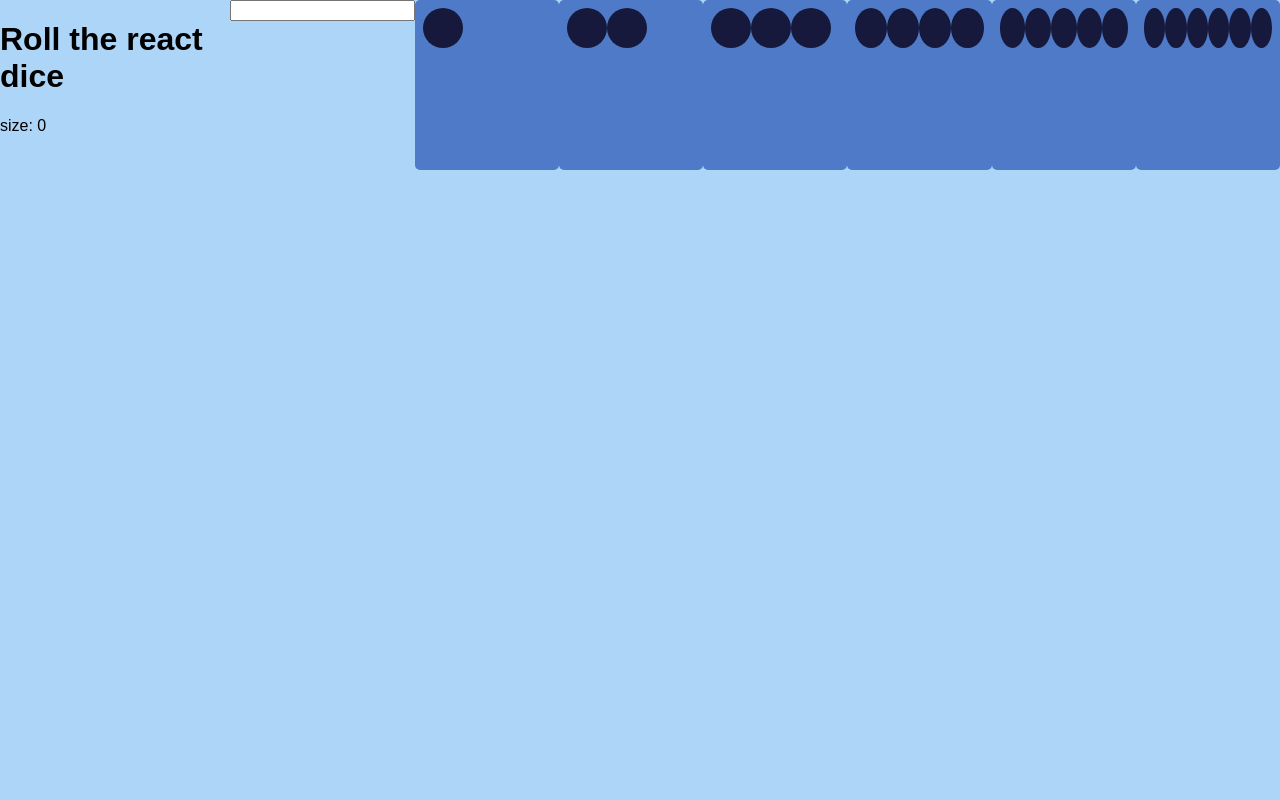
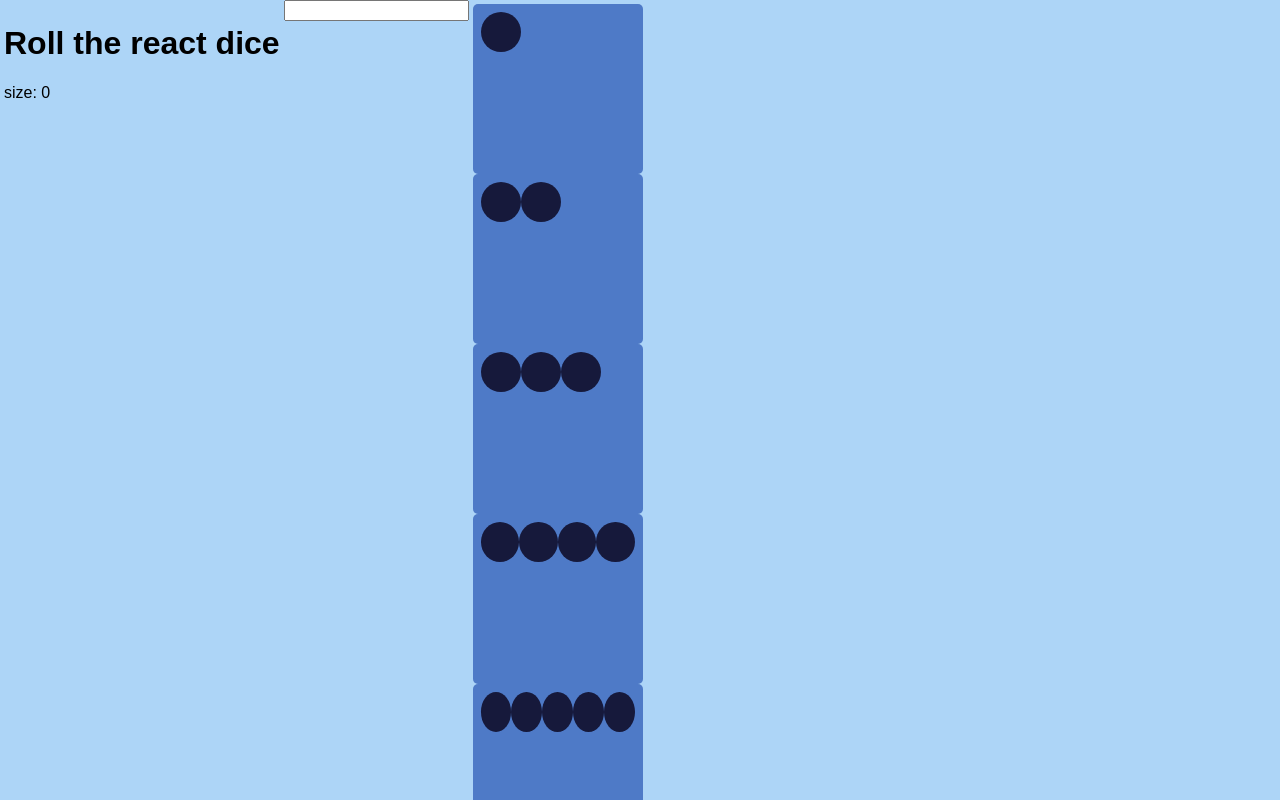
Before and after one commit to weslleyaraujo/roll-the-dice, a React (Create React App) app: page / in a window 1280 px wide. Shown: the top 800 px of the page. Built offline with nearby package versions, Linux system fonts and the light colour scheme.

Commit message:
feat(Dices): moving to Dices file

```diff
--- a/src/App.js
+++ b/src/App.js
@@ -1,8 +1,14 @@
 import React, { Component } from 'react';
 import { Flex, Box } from 'reflexbox';
 
-import Dice from './components/Dice/Dice';
-import Dot from './components/Dot/Dot';
+import {
+  One,
+  Two,
+  Three,
+  Four,
+  Five,
+  Six,
+} from './components/Dices/Dices';
 import './App.css';
 
 const ui = (state = {
@@ -55,132 +61,23 @@ class App extends Component {
         justify="space-around"
 
         >
-        <Box>
+        <Box
+          p={1}>
           <h1>Roll the react dice</h1>
           <p>size: {size}</p>
         </Box>
         <form onSubmit={this.onFormSubmit.bind(this)}>
           <input ref="size" type="number" max={4} />
         </form>
-
-        {/* 1 */}
-        <Dice
-          align="center"
-          justify="center"
-          >
-          <Dot />
-        </Dice>
-
-        {/* 2 */}
-        <Dice
-          justify="space-between"
-          >
-          <Flex
-            align="flex-start"
-            justify="space-between"
-          >
-            <Dot />
-          </Flex>
-          <Flex
-            align="flex-end"
-          >
-            <Dot />
-          </Flex>
-        </Dice>
-
-        {/* 3 */}
-        <Dice
-          justify="space-between"
-          >
-          <Flex
-            align="flex-end"
-            justify="space-between"
-          >
-            <Dot />
-          </Flex>
-          <Flex align="center">
-            <Dot />
-          </Flex>
-          <Flex align="flex-start">
-            <Dot />
-          </Flex>
-        </Dice>
-
-        {/* 4 */}
-        <Dice
-          justify="space-between"
-          >
-          <Flex
-            align="flex-start"
-            column={true}
-            justify="space-between"
-          >
-            <Dot />
-            <Dot />
-          </Flex>
-          <Flex
-            align="flex-start"
-            column={true}
-            justify="space-between"
-          >
-            <Dot />
-            <Dot />
-          </Flex>
-        </Dice>
-
-        {/* 5 */}
-        <Dice
-          justify="space-between"
-          >
-          <Flex
-            align="flex-start"
-            column={true}
-            justify="space-between"
-          >
-            <Dot />
-            <Dot />
-          </Flex>
-          <Flex
-            align="center"
-            column={true}
-            justify="center"
-          >
-            <Dot />
-          </Flex>
-          <Flex
-            align="flex-start"
-            column={true}
-            justify="space-between"
-          >
-            <Dot />
-            <Dot />
-          </Flex>
-        </Dice>
-
-        {/* 6 */}
-        <Dice
-          justify="space-between"
-          >
-          <Flex
-            align="flex-start"
-            column={true}
-            justify="space-between"
-          >
-            <Dot />
-            <Dot />
-            <Dot />
-          </Flex>
-          <Flex
-            align="flex-start"
-            column={true}
-            justify="space-between"
-          >
-            <Dot />
-            <Dot />
-            <Dot />
-          </Flex>
-        </Dice>
-
+        <Box
+          p={1}>
+          <One />
+          <Two />
+          <Three />
+          <Four />
+          <Five />
+          <Six />
+        </Box>
       </Flex>
     );
   }
--- /dev/null
+++ b/src/components/Dices/Dices.js
@@ -0,0 +1,127 @@
+import React from 'react';
+import { Box, Flex } from 'reflexbox';
+
+import Dice from '../Dice/Dice';
+import Dot from '../Dot/Dot';
+
+const One = () => (
+  <Dice
+    align="center"
+    justify="center"
+  >
+    <Dot />
+  </Dice>
+);
+
+const Two = () => (
+  <Dice
+    justify="space-between"
+    >
+    <Flex
+      align="flex-start"
+      justify="space-between"
+    >
+      <Dot />
+    </Flex>
+    <Flex
+      align="flex-end"
+    >
+      <Dot />
+    </Flex>
+  </Dice>
+);
+
+const Three = () => (
+  <Dice
+    justify="space-between"
+    >
+    <Flex
+      align="flex-end"
+      justify="space-between"
+    >
+      <Dot />
+    </Flex>
+    <Flex align="center">
+      <Dot />
+    </Flex>
+    <Flex align="flex-start">
+      <Dot />
+    </Flex>
+  </Dice>
+);
+
+const Four = () => (
+  <Dice
+    justify="space-between"
+    >
+    {[1, 2].map(x => (
+      <Flex
+        key={x}
+        align="flex-start"
+        column={true}
+        justify="space-between"
+      >
+        <Dot />
+        <Dot />
+      </Flex>
+    ))}
+  </Dice>
+);
+
+const Five = () => (
+  <Dice
+    justify="space-between"
+    >
+    <Flex
+      align="flex-start"
+      column={true}
+      justify="space-between"
+    >
+      <Dot />
+      <Dot />
+    </Flex>
+    <Flex
+      align="center"
+      column={true}
+      justify="center"
+    >
+      <Dot />
+    </Flex>
+    <Flex
+      align="flex-start"
+      column={true}
+      justify="space-between"
+    >
+      <Dot />
+      <Dot />
+    </Flex>
+  </Dice>
+);
+
+const Six = () => (
+  <Dice
+    justify="space-between"
+    >
+    {[1, 2].map(x => (
+      <Flex
+        key={x}
+        align="flex-start"
+        column={true}
+        justify="space-between"
+      >
+        <Dot />
+        <Dot />
+        <Dot />
+      </Flex>
+    ))}
+  </Dice>
+);
+
+export {
+  One,
+  Two,
+  Three,
+  Four,
+  Five,
+  Six,
+};
```
